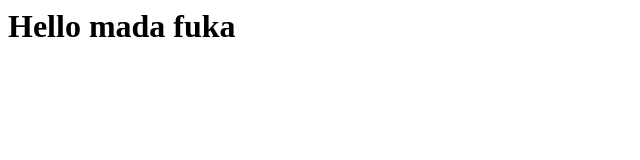
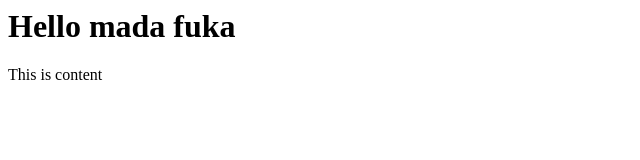
Before and after one commit to kientthe163256/demo-github, a plain HTML site: page index.html in a window 1280 px wide. Shown: the full height of the page, 0-640 px from the left. Drawn offline with Linux system fonts and the light colour scheme.

Commit message:
Edit index.html

```diff
--- a/index.html
+++ b/index.html
@@ -1 +1,3 @@
 <h1>Hello mada fuka</h1>
+
+<p>This is content</p>
```
